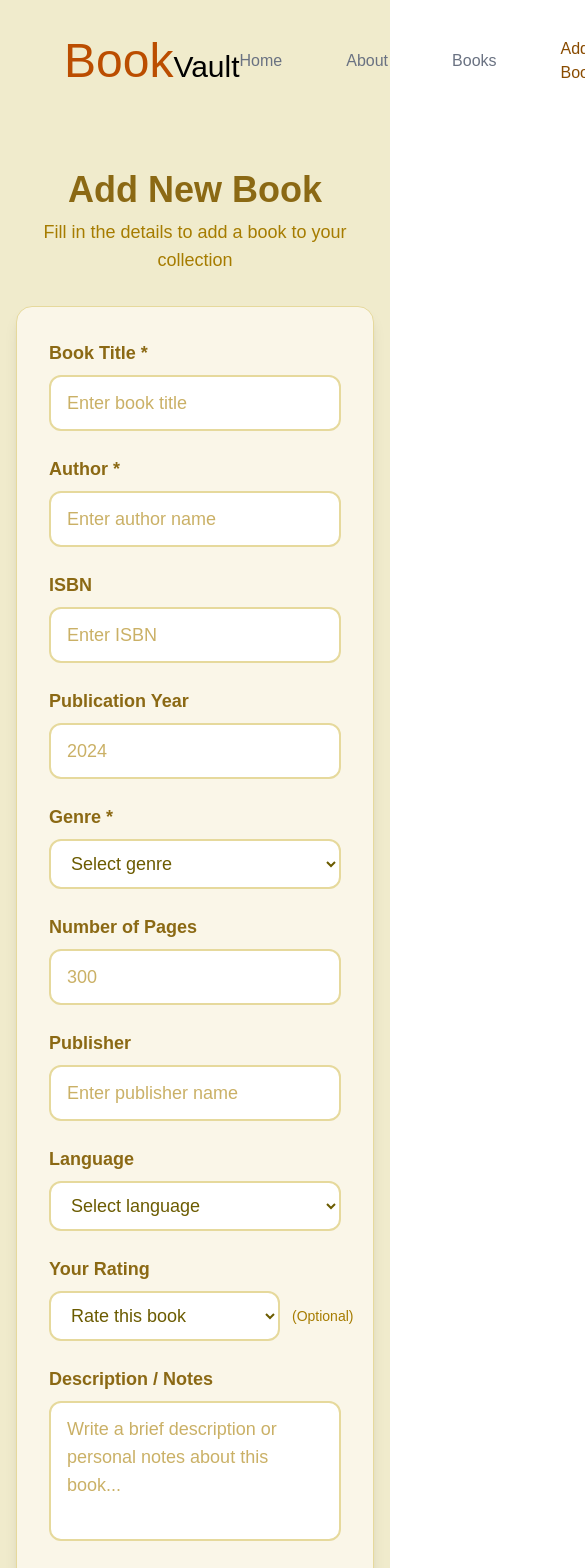
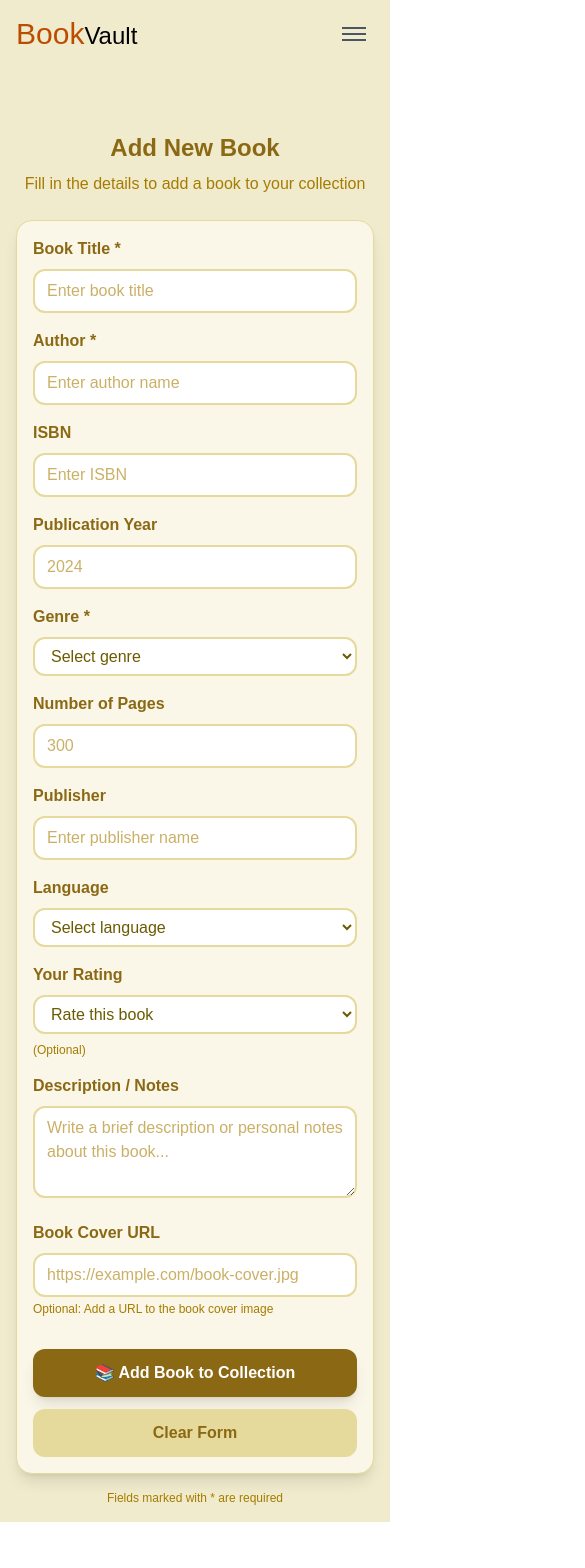
Before and after one commit to imsuraj16/book-library-app, a React (Vite) app: page /add-book in a window 390 px wide. Shown: the top 1568 px of the page, 585 px wide, since content can reach past the window. After the commit the page ends 1522 px from the top, so only its background shows below. Built offline with nearby package versions, Linux system fonts and the light colour scheme.

Commit message:
minor-changes

```diff
--- a/src/App.jsx
+++ b/src/App.jsx
@@ -4,7 +4,7 @@ import Mainroutes from './routes/Mainroutes'
 
 const App = () => {
   return (
-    <div className='w-full min-h-full py-[2rem] bg-[#f0ebcc] flex flex-col gap-[3rem]'>
+    <div className='w-full min-h-full bg-[#f0ebcc] flex flex-col gap-[3rem]'>
     <Navabar/>
     <Mainroutes/>
     </div>
--- a/src/components/Navabar.jsx
+++ b/src/components/Navabar.jsx
@@ -1,13 +1,19 @@
-import React from "react";
+import React, { useState } from "react";
 import { NavLink } from "react-router-dom";
 
 const Navabar = () => {
+  const [isMenuOpen, setIsMenuOpen] = useState(false);
+
   return (
-    <div className="w-full px-[4rem] flex items-center justify-between">
+    <div className="w-full relative px-4 md:px-8 lg:px-16 flex items-center justify-between py-4">
       <div>
-        <h1 className="text-3xl text-black"><span className="text-amber-700 text-[3rem]">Book</span>Vault</h1>
+        <h1 className="text-2xl md:text-3xl text-black">
+          <span className="text-amber-700 text-3xl md:text-5xl">Book</span>Vault
+        </h1>
       </div>
-      <div className="flex items-center gap-[4rem] text-gray-500">
+
+      {/* Desktop Navigation */}
+      <div className="hidden md:flex items-center gap-8 text-gray-500">
         <NavLink
           className={(e) => (e.isActive ? "text-yellow-800" : "")}
           to="/"
@@ -36,8 +42,64 @@ const Navabar = () => {
           className={(e) => (e.isActive ? "text-yellow-800" : "")}
           to="/favourites"
         >
-          favourite
+          Favourites
         </NavLink>
+      </div>
+
+      {/* Mobile Menu Button */}
+      <button
+        className="md:hidden flex flex-col gap-1 p-2"
+        onClick={() => setIsMenuOpen(!isMenuOpen)}
+      >
+        <span className="w-6 h-0.5 bg-gray-600 transition-all"></span>
+        <span className="w-6 h-0.5 bg-gray-600 transition-all"></span>
+        <span className="w-6 h-0.5 bg-gray-600 transition-all"></span>
+      </button>
+
+      {/* Mobile Navigation with animation */}
+      <div
+        className={`absolute top-full left-0 w-full bg-white shadow-lg md:hidden z-50 transition-all duration-300 ease-in-out overflow-hidden ${
+          isMenuOpen ? "max-h-[500px] opacity-100 scale-y-100" : "max-h-0 opacity-0 scale-y-95"
+        }`}
+        style={{ transformOrigin: "top" }}
+      >
+        <div className="flex flex-col p-4 gap-4 text-gray-500">
+          <NavLink
+            className={(e) => (e.isActive ? "text-yellow-800" : "")}
+            to="/"
+            onClick={() => setIsMenuOpen(false)}
+          >
+            Home
+          </NavLink>
+          <NavLink
+            className={(e) => (e.isActive ? "text-yellow-800" : "")}
+            to="/about"
+            onClick={() => setIsMenuOpen(false)}
+          >
+            About
+          </NavLink>
+          <NavLink
+            className={(e) => (e.isActive ? "text-yellow-800" : "")}
+            to="/books"
+            onClick={() => setIsMenuOpen(false)}
+          >
+            Books
+          </NavLink>
+          <NavLink
+            className={(e) => (e.isActive ? "text-yellow-800" : "")}
+            to="/add-book"
+            onClick={() => setIsMenuOpen(false)}
+          >
+            Add Book
+          </NavLink>
+          <NavLink
+            className={(e) => (e.isActive ? "text-yellow-800" : "")}
+            to="/favourites"
+            onClick={() => setIsMenuOpen(false)}
+          >
+            Favourites
+          </NavLink>
+        </div>
       </div>
     </div>
   );
--- a/src/pages/Createbook.jsx
+++ b/src/pages/Createbook.jsx
@@ -28,101 +28,101 @@ const Createbook = () => {
   };
 
   return (
-    <div className="min-h-screen bg-[#f0ebcc] py-8 px-4">
+    <div className="min-h-screen bg-[#f0ebcc] py-4 md:py-8 px-4">
       <div className="max-w-2xl mx-auto">
         {/* Header */}
-        <div className="text-center mb-8">
-          <h1 className="text-4xl font-bold text-[#8b6914] mb-2">
+        <div className="text-center mb-6 md:mb-8">
+          <h1 className="text-2xl md:text-4xl font-bold text-[#8b6914] mb-2">
             Add New Book
           </h1>
-          <p className="text-[#a67c00] text-lg">
+          <p className="text-[#a67c00] text-base md:text-lg">
             Fill in the details to add a book to your collection
           </p>
         </div>
 
         {/* Form Container */}
-        <div className="bg-[#faf6e8] rounded-2xl shadow-lg border border-[#e6d99c] p-8">
-          <form onSubmit={handleSubmit(submitHandler)} className="space-y-6">
+        <div className="bg-[#faf6e8] rounded-2xl shadow-lg border border-[#e6d99c] p-4 md:p-8">
+          <form onSubmit={handleSubmit(submitHandler)} className="space-y-4 md:space-y-6">
             {/* Book Title */}
             <div>
-              <label className="block text-[#8b6914] font-semibold mb-2 text-lg">
+              <label className="block text-[#8b6914] font-semibold mb-2 text-base md:text-lg">
                 Book Title *
               </label>
               <input
                 type="text"
                 placeholder="Enter book title"
-                className="w-full px-4 py-3 rounded-xl border-2 border-[#e6d99c] bg-white focus:border-[#d4c55a] focus:outline-none focus:ring-2 focus:ring-[#d4c55a]/20 text-[#6b5b00] placeholder-[#a67c00]/60 text-lg"
+                className="w-full px-3 md:px-4 py-2 md:py-3 rounded-xl border-2 border-[#e6d99c] bg-white focus:border-[#d4c55a] focus:outline-none focus:ring-2 focus:ring-[#d4c55a]/20 text-[#6b5b00] placeholder-[#a67c00]/60 text-base md:text-lg"
                 {...register("title", {
                   required: "Book title should not be empty..",
                 })}
               />
-              <small className="text-red-500 text-[0.8rem]">
+              <small className="text-red-500 text-xs md:text-sm">
                 {errors?.title?.message}
               </small>
             </div>
 
             {/* Author */}
             <div>
-              <label className="block text-[#8b6914] font-semibold mb-2 text-lg">
+              <label className="block text-[#8b6914] font-semibold mb-2 text-base md:text-lg">
                 Author *
               </label>
               <input
                 type="text"
                 placeholder="Enter author name"
-                className="w-full px-4 py-3 rounded-xl border-2 border-[#e6d99c] bg-white focus:border-[#d4c55a] focus:outline-none focus:ring-2 focus:ring-[#d4c55a]/20 text-[#6b5b00] placeholder-[#a67c00]/60 text-lg"
+                className="w-full px-3 md:px-4 py-2 md:py-3 rounded-xl border-2 border-[#e6d99c] bg-white focus:border-[#d4c55a] focus:outline-none focus:ring-2 focus:ring-[#d4c55a]/20 text-[#6b5b00] placeholder-[#a67c00]/60 text-base md:text-lg"
                 {...register("author", {
                   required: "Author should not be empty..",
                 })}
               />
-              <small className="text-red-500 text-[0.8rem]">
+              <small className="text-red-500 text-xs md:text-sm">
                 {errors?.author?.message}
               </small>
             </div>
 
             {/* ISBN and Publication Year Row */}
-            <div className="grid grid-cols-1 md:grid-cols-2 gap-6">
+            <div className="grid grid-cols-1 md:grid-cols-2 gap-4 md:gap-6">
               <div>
-                <label className="block text-[#8b6914] font-semibold mb-2 text-lg">
+                <label className="block text-[#8b6914] font-semibold mb-2 text-base md:text-lg">
                   ISBN
                 </label>
                 <input
                   type="text"
                   placeholder="Enter ISBN"
-                  className="w-full px-4 py-3 rounded-xl border-2 border-[#e6d99c] bg-white focus:border-[#d4c55a] focus:outline-none focus:ring-2 focus:ring-[#d4c55a]/20 text-[#6b5b00] placeholder-[#a67c00]/60 text-lg"
+                  className="w-full px-3 md:px-4 py-2 md:py-3 rounded-xl border-2 border-[#e6d99c] bg-white focus:border-[#d4c55a] focus:outline-none focus:ring-2 focus:ring-[#d4c55a]/20 text-[#6b5b00] placeholder-[#a67c00]/60 text-base md:text-lg"
                   {...register("isbnno", {
                     required: "ISBN should not be empty..",
                   })}
                 />
-                <small className="text-red-500 text-[0.8rem]">
+                <small className="text-red-500 text-xs md:text-sm">
                   {errors?.isbnno?.message}
                 </small>
               </div>
               <div>
-                <label className="block text-[#8b6914] font-semibold mb-2 text-lg">
+                <label className="block text-[#8b6914] font-semibold mb-2 text-base md:text-lg">
                   Publication Year
                 </label>
                 <input
                   type="number"
                   placeholder="2024"
-                  className="w-full px-4 py-3 rounded-xl border-2 border-[#e6d99c] bg-white focus:border-[#d4c55a] focus:outline-none focus:ring-2 focus:ring-[#d4c55a]/20 text-[#6b5b00] placeholder-[#a67c00]/60 text-lg"
+                  className="w-full px-3 md:px-4 py-2 md:py-3 rounded-xl border-2 border-[#e6d99c] bg-white focus:border-[#d4c55a] focus:outline-none focus:ring-2 focus:ring-[#d4c55a]/20 text-[#6b5b00] placeholder-[#a67c00]/60 text-base md:text-lg"
                   {...register("publish", {
                     required: "Publish yaer should not be empty..",
                   })}
                 />
-                <small className="text-red-500 text-[0.8rem]">
+                <small className="text-red-500 text-xs md:text-sm">
                   {errors?.publish?.message}
                 </small>
               </div>
             </div>
 
             {/* Genre and Pages Row */}
-            <div className="grid grid-cols-1 md:grid-cols-2 gap-6">
+            <div className="grid grid-cols-1 md:grid-cols-2 gap-4 md:gap-6">
               <div>
-                <label className="block text-[#8b6914] font-semibold mb-2 text-lg">
+                <label className="block text-[#8b6914] font-semibold mb-2 text-base md:text-lg">
                   Genre *
                 </label>
                 <select
-                  className="w-full px-4 py-3 rounded-xl border-2 border-[#e6d99c] bg-white focus:border-[#d4c55a] focus:outline-none focus:ring-2 focus:ring-[#d4c55a]/20 text-[#6b5b00] text-lg"
+                  className="w-full px-3 md:px-4 py-2 md:py-3 rounded-xl border-2 border-[#e6d99c] bg-white focus:border-[#d4c55a] focus:outline-none focus:ring-2 focus:ring-[#d4c55a]/20 text-[#6b5b00] text-base md:text-lg"
                   {...register("genre", { required: "Select genre..." })}
                 >
                   <option value="">Select genre</option>
@@ -137,47 +137,47 @@ const Createbook = () => {
                   <option value="self-help">Self Help</option>
                   <option value="technology">Technology</option>
                 </select>
-                <small className="text-red-500 text-[0.8rem]">
+                <small className="text-red-500 text-xs md:text-sm">
                   {errors?.genre?.message}
                 </small>
               </div>
               <div>
-                <label className="block text-[#8b6914] font-semibold mb-2 text-lg">
+                <label className="block text-[#8b6914] font-semibold mb-2 text-base md:text-lg">
                   Number of Pages
                 </label>
                 <input
                   type="number"
                   placeholder="300"
-                  className="w-full px-4 py-3 rounded-xl border-2 border-[#e6d99c] bg-white focus:border-[#d4c55a] focus:outline-none focus:ring-2 focus:ring-[#d4c55a]/20 text-[#6b5b00] placeholder-[#a67c00]/60 text-lg"
+                  className="w-full px-3 md:px-4 py-2 md:py-3 rounded-xl border-2 border-[#e6d99c] bg-white focus:border-[#d4c55a] focus:outline-none focus:ring-2 focus:ring-[#d4c55a]/20 text-[#6b5b00] placeholder-[#a67c00]/60 text-base md:text-lg"
                   {...register("pages")}
                 />
               </div>
             </div>
 
             {/* Publisher and Language Row */}
-            <div className="grid grid-cols-1 md:grid-cols-2 gap-6">
+            <div className="grid grid-cols-1 md:grid-cols-2 gap-4 md:gap-6">
               <div>
-                <label className="block text-[#8b6914] font-semibold mb-2 text-lg">
+                <label className="block text-[#8b6914] font-semibold mb-2 text-base md:text-lg">
                   Publisher
                 </label>
                 <input
                   type="text"
                   placeholder="Enter publisher name"
-                  className="w-full px-4 py-3 rounded-xl border-2 border-[#e6d99c] bg-white focus:border-[#d4c55a] focus:outline-none focus:ring-2 focus:ring-[#d4c55a]/20 text-[#6b5b00] placeholder-[#a67c00]/60 text-lg"
+                  className="w-full px-3 md:px-4 py-2 md:py-3 rounded-xl border-2 border-[#e6d99c] bg-white focus:border-[#d4c55a] focus:outline-none focus:ring-2 focus:ring-[#d4c55a]/20 text-[#6b5b00] placeholder-[#a67c00]/60 text-base md:text-lg"
                   {...register("publisher", {
                     required: "Publisher should not be empty..",
                   })}
                 />
-                <small className="text-red-500 text-[0.8rem]">
+                <small className="text-red-500 text-xs md:text-sm">
                   {errors?.publisher?.message}
                 </small>
               </div>
               <div>
-                <label className="block text-[#8b6914] font-semibold mb-2 text-lg">
+                <label className="block text-[#8b6914] font-semibold mb-2 text-base md:text-lg">
                   Language
                 </label>
                 <select
-                  className="w-full px-4 py-3 rounded-xl border-2 border-[#e6d99c] bg-white focus:border-[#d4c55a] focus:outline-none focus:ring-2 focus:ring-[#d4c55a]/20 text-[#6b5b00] text-lg"
+                  className="w-full px-3 md:px-4 py-2 md:py-3 rounded-xl border-2 border-[#e6d99c] bg-white focus:border-[#d4c55a] focus:outline-none focus:ring-2 focus:ring-[#d4c55a]/20 text-[#6b5b00] text-base md:text-lg"
                   {...register("language", { required: "Select Language.." })}
                 >
                   <option value="">Select language</option>
@@ -188,7 +188,7 @@ const Createbook = () => {
                   <option value="hindi">Hindi</option>
                   <option value="other">Other</option>
                 </select>
-                <small className="text-red-500 text-[0.8rem]">
+                <small className="text-red-500 text-xs md:text-sm">
                   {errors?.language?.message}
                 </small>
               </div>
@@ -196,12 +196,12 @@ const Createbook = () => {
 
             {/* Rating */}
             <div>
-              <label className="block text-[#8b6914] font-semibold mb-2 text-lg">
+              <label className="block text-[#8b6914] font-semibold mb-2 text-base md:text-lg">
                 Your Rating
               </label>
-              <div className="flex items-center gap-3">
+              <div className="flex flex-col sm:flex-row sm:items-center gap-2 sm:gap-3">
                 <select
-                  className="px-4 py-3 rounded-xl border-2 border-[#e6d99c] bg-white focus:border-[#d4c55a] focus:outline-none focus:ring-2 focus:ring-[#d4c55a]/20 text-[#6b5b00] text-lg"
+                  className="w-full sm:w-auto px-3 md:px-4 py-2 md:py-3 rounded-xl border-2 border-[#e6d99c] bg-white focus:border-[#d4c55a] focus:outline-none focus:ring-2 focus:ring-[#d4c55a]/20 text-[#6b5b00] text-base md:text-lg"
                   {...register("rating")}
                 >
                   <option value="">Rate this book</option>
@@ -211,55 +211,55 @@ const Createbook = () => {
                   <option value="4">⭐⭐⭐⭐ 4 Stars</option>
                   <option value="5">⭐⭐⭐⭐⭐ 5 Stars</option>
                 </select>
-                <span className="text-[#a67c00] text-sm">(Optional)</span>
+                <span className="text-[#a67c00] text-xs md:text-sm">(Optional)</span>
               </div>
             </div>
 
             {/* Description */}
             <div>
-              <label className="block text-[#8b6914] font-semibold mb-2 text-lg">
+              <label className="block text-[#8b6914] font-semibold mb-2 text-base md:text-lg">
                 Description / Notes
               </label>
               <textarea
-                rows={4}
+                rows={3}
+                className="w-full px-3 md:px-4 py-2 md:py-3 rounded-xl border-2 border-[#e6d99c] bg-white focus:border-[#d4c55a] focus:outline-none focus:ring-2 focus:ring-[#d4c55a]/20 text-[#6b5b00] placeholder-[#a67c00]/60 text-base md:text-lg md:rows-4"
                 placeholder="Write a brief description or personal notes about this book..."
-                className="w-full px-4 py-3 rounded-xl border-2 border-[#e6d99c] bg-white focus:border-[#d4c55a] focus:outline-none focus:ring-2 focus:ring-[#d4c55a]/20 text-[#6b5b00] placeholder-[#a67c00]/60 text-lg resize-none"
                 {...register("description", {
-                  required: "Please enter desciption....",
+                  required: "Please enter description....",
                 })}
               />
-              <small className="text-red-500 text-[0.8rem]">
+              <small className="text-red-500 text-xs md:text-sm">
                 {errors?.description?.message}
               </small>
             </div>
 
             {/* Book Cover URL */}
             <div>
-              <label className="block text-[#8b6914] font-semibold mb-2 text-lg">
+              <label className="block text-[#8b6914] font-semibold mb-2 text-base md:text-lg">
                 Book Cover URL
               </label>
               <input
                 type="url"
                 placeholder="https://example.com/book-cover.jpg"
-                className="w-full px-4 py-3 rounded-xl border-2 border-[#e6d99c] bg-white focus:border-[#d4c55a] focus:outline-none focus:ring-2 focus:ring-[#d4c55a]/20 text-[#6b5b00] placeholder-[#a67c00]/60 text-lg"
+                className="w-full px-3 md:px-4 py-2 md:py-3 rounded-xl border-2 border-[#e6d99c] bg-white focus:border-[#d4c55a] focus:outline-none focus:ring-2 focus:ring-[#d4c55a]/20 text-[#6b5b00] placeholder-[#a67c00]/60 text-base md:text-lg"
                 {...register("url")}
               />
-              <p className="text-[#a67c00] text-sm mt-1">
+              <p className="text-[#a67c00] text-xs md:text-sm mt-1">
                 Optional: Add a URL to the book cover image
               </p>
             </div>
 
             {/* Form Actions */}
-            <div className="flex flex-col sm:flex-row gap-4 pt-6">
+            <div className="flex flex-col sm:flex-row gap-3 md:gap-4 pt-4 md:pt-6">
               <button
                 type="submit"
-                className="flex-1 bg-[#8b6914] text-white px-8 py-4 rounded-xl font-semibold text-lg hover:bg-[#6b5b00] focus:outline-none focus:ring-4 focus:ring-[#8b6914]/20 transform hover:scale-[1.02] transition-all duration-200 shadow-lg"
+                className="w-full sm:flex-1 bg-[#8b6914] text-white px-4 md:px-8 py-3 md:py-4 rounded-xl font-semibold text-base md:text-lg hover:bg-[#6b5b00] focus:outline-none focus:ring-4 focus:ring-[#8b6914]/20 transform hover:scale-[1.02] transition-all duration-200 shadow-lg"
               >
                 📚 Add Book to Collection
               </button>
               <button
                 type="button"
-                className="flex-1 sm:flex-none bg-[#e6d99c] text-[#8b6914] px-8 py-4 rounded-xl font-semibold text-lg hover:bg-[#d4c55a] focus:outline-none focus:ring-4 focus:ring-[#e6d99c]/40 transform hover:scale-[1.02] transition-all duration-200"
+                className="w-full sm:w-auto bg-[#e6d99c] text-[#8b6914] px-4 md:px-8 py-3 md:py-4 rounded-xl font-semibold text-base md:text-lg hover:bg-[#d4c55a] focus:outline-none focus:ring-4 focus:ring-[#e6d99c]/40 transform hover:scale-[1.02] transition-all duration-200"
                 onClick={() => reset()}
               >
                 Clear Form
@@ -269,8 +269,8 @@ const Createbook = () => {
         </div>
 
         {/* Helper Text */}
-        <div className="text-center mt-6">
-          <p className="text-[#a67c00] text-sm">
+        <div className="text-center mt-4 md:mt-6">
+          <p className="text-[#a67c00] text-xs md:text-sm">
             Fields marked with * are required
           </p>
         </div>
--- a/src/pages/Home.jsx
+++ b/src/pages/Home.jsx
@@ -1,5 +1,6 @@
 import React, { useState } from "react";
 import Quotes from "../components/Quotes";
+import { useNavigate } from "react-router-dom";
 
 const Home = () => {
   const [data, setData] = useState([
@@ -21,34 +22,36 @@ const Home = () => {
     },
   ]);
 
+  const navigate = useNavigate()
+
   return (
-    <div className="flex flex-col gap-[3rem]">
-      <div className="w-full px-[3rem] flex gap-[5rem] py-[1.5rem]">
-        <div className="w-[50%] flex flex-col gap-[2rem]">
-          <h1 className="text-[4rem]">Keep the story going...</h1>
-          <p>
+    <div className="flex flex-col gap-8 md:gap-12">
+      <div className="w-full px-4 md:px-8 lg:px-12 flex flex-col lg:flex-row gap-8 lg:gap-20 py-6 md:py-8">
+        <div className="w-full lg:w-1/2 flex flex-col gap-6 md:gap-8">
+          <h1 className="text-3xl md:text-5xl lg:text-6xl leading-tight">Keep the story going...</h1>
+          <p className="text-sm md:text-base lg:text-lg">
             Lorem ipsum dolor sit amet consectetur adipisicing elit. Facere,
             necessitatibus! Possimus provident tenetur beatae mollitia ducimus
             architecto sapiente, ex odit.
           </p>
-          <button className="w-fit bg-black px-[3rem] py-3 rounded-lg text-white">
+          <button onClick={()=>navigate('/books')} className="w-fit cursor-pointer bg-black px-6 md:px-8 lg:px-12 py-3 rounded-lg text-white text-sm md:text-base">
             Start reading
           </button>
         </div>
 
-        <div className="w-[50%] flex flex-col gap-4">
-          <h1 className="text-[2rem]">
-            <span className="text-[4rem] text-[#cebb3a]">Quotes</span> of the
+        <div className="w-full lg:w-1/2 flex flex-col gap-4">
+          <h1 className="text-xl md:text-2xl lg:text-3xl">
+            <span className="text-3xl md:text-4xl lg:text-6xl text-[#cebb3a]">Quotes</span> of the
             day....
           </h1>
           <Quotes />
         </div>
       </div>
 
-      <div className="w-full flex gap-[3rem] px-[3rem] overflow-x-auto">
+      <div className="w-full flex gap-4 md:gap-6 lg:gap-12 px-4 md:px-8 lg:px-12 overflow-x-auto">
         {data.map((item, index) => (
-          <div key={index} className="min-w-[18rem] p-4 rounded-xl shadow-lg float-animation">
-            <div className="w-full h-[19rem] mb-4">
+          <div key={index} className="min-w-[16rem] md:min-w-[18rem] lg:min-w-[20rem] p-4 rounded-xl shadow-lg float-animation">
+            <div className="w-full h-[16rem] md:h-[18rem] lg:h-[20rem] mb-4">
               <img
                 className="w-full h-full object-cover object-top rounded-lg hover:scale-105 duration-100 transition-all ease-in shadow-lg"
                 src={item.img}
@@ -56,7 +59,7 @@ const Home = () => {
               />
             </div>
             <div className='mb-4'>
-              <h1 className="text-[1.2rem] font-bold">{item.name}</h1>
+              <h1 className="text-lg md:text-xl font-bold">{item.name}</h1>
             </div>
           </div>
         ))}
```
Also changed, not shown: src/pages/Favourites.jsx (+33 -31 lines).
